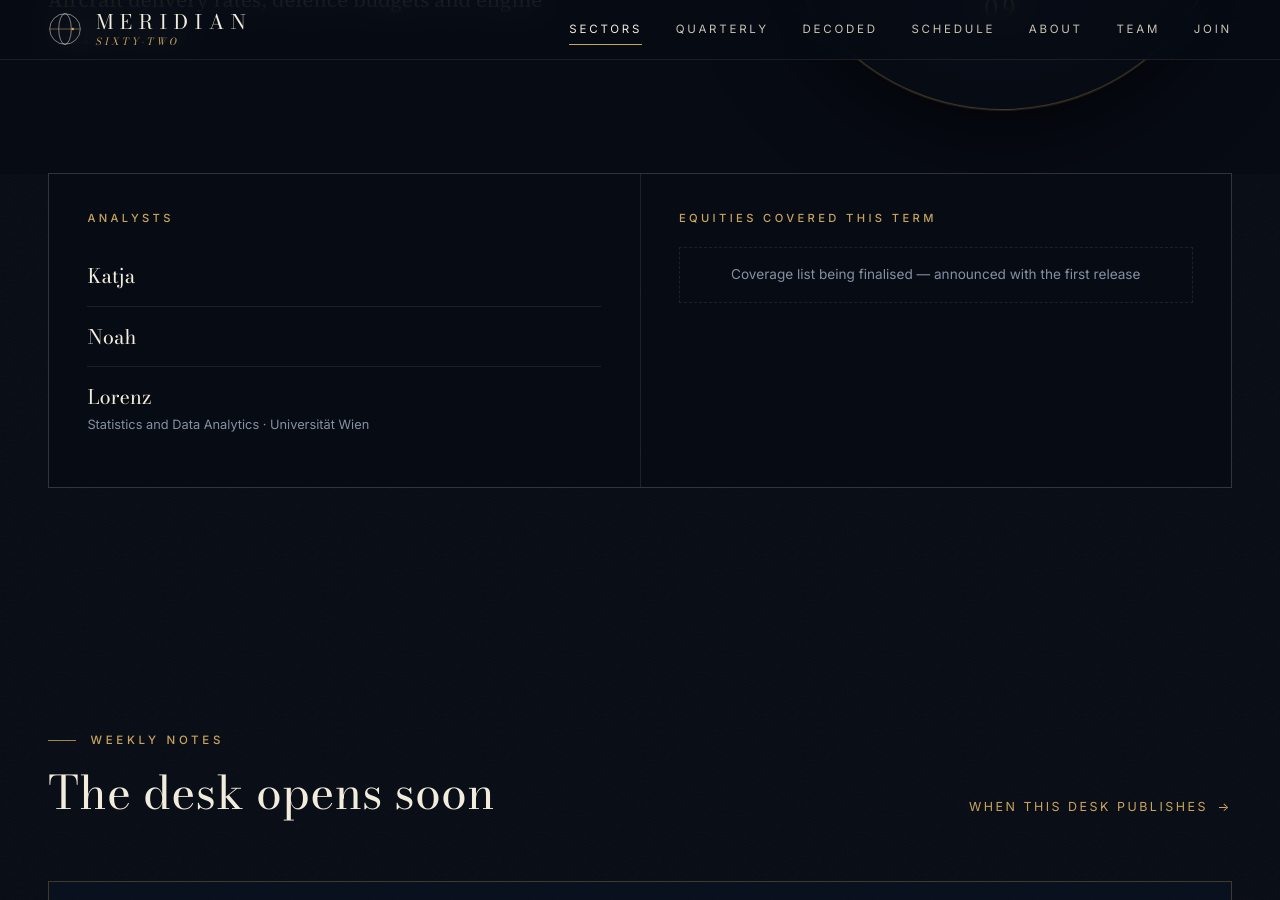
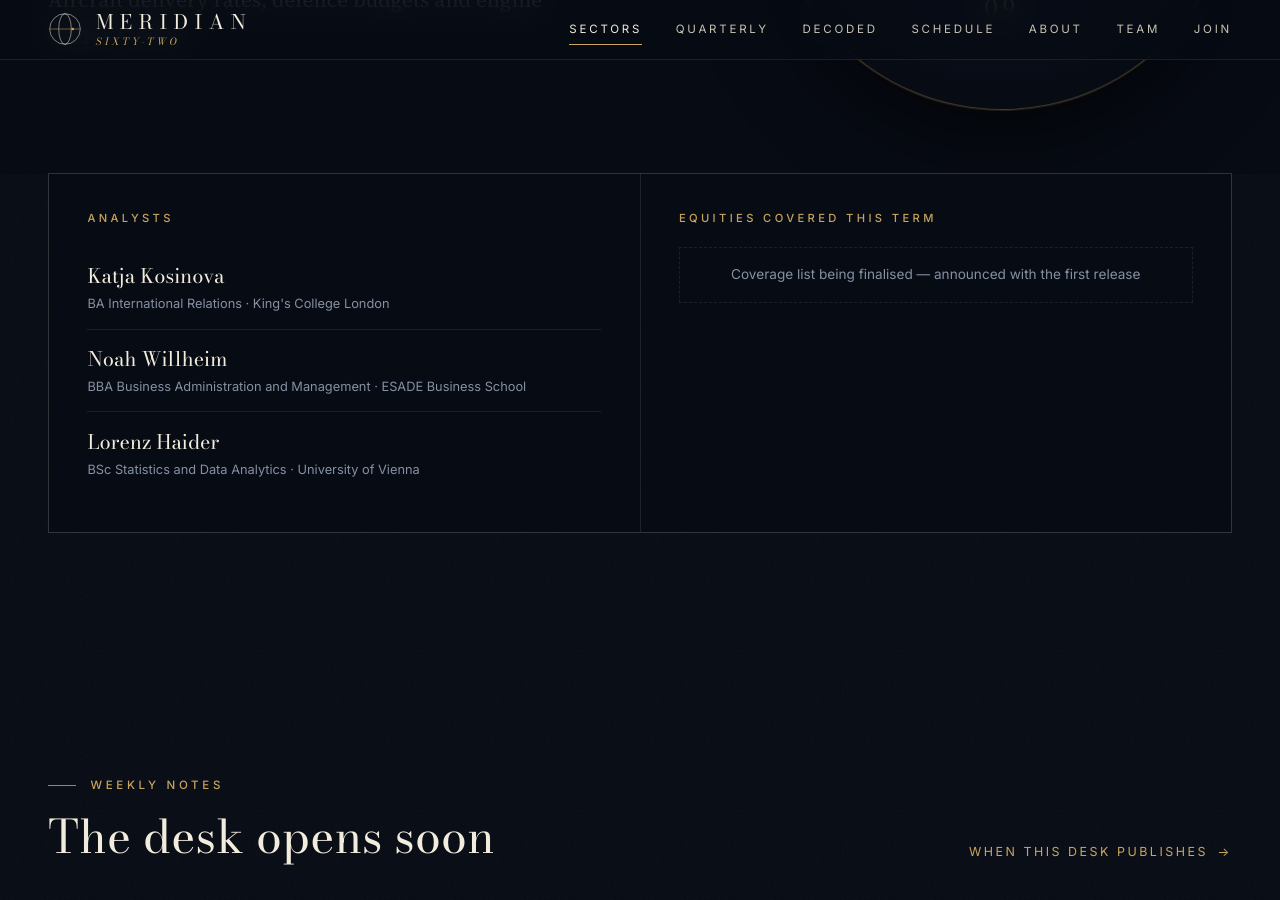
Before and after one commit to meridian62contact-lang/meridian62contact-lang.github.io, a Jekyll site: the page built from _sectors/09-aerospace-defence.md, in a window 1280 px wide and 900 px high, scrolled down 520 px. Built offline with Jekyll 4.4.1, drawn with Linux system fonts in a browser that asks for light colours.

Commit message:
Update 09-aerospace-defence.md

```diff
--- a/_sectors/09-aerospace-defence.md
+++ b/_sectors/09-aerospace-defence.md
@@ -10,15 +10,15 @@ rota_group: C          # A, B or C — which week of the 3-week cycle this desk
 image: ""      # optional cover image, e.g. /assets/img/sectors/09.jpg
 
 analysts:
-  - name: "Katja"
-    degree: ""
-    university: ""
-  - name: "Noah"
-    degree: ""
-    university: ""
-  - name: "Lorenz"
-    degree: "Statistics and Data Analytics"
-    university: "Universität Wien"
+  - name: "Katja Kosinova"
+    degree: "BA International Relations"
+    university: "King's College London"
+  - name: "Noah Willheim"
+    degree: "BBA Business Administration and Management"
+    university: "ESADE Business School"
+  - name: "Lorenz Haider"
+    degree: "BSc Statistics and Data Analytics"
+    university: "University of Vienna"
 
 # 3–5 companies the desk follows all term. 'watching' is the one-sentence coverage line:
 # the specific thing the desk is watching right now (update it whenever it changes).
```
